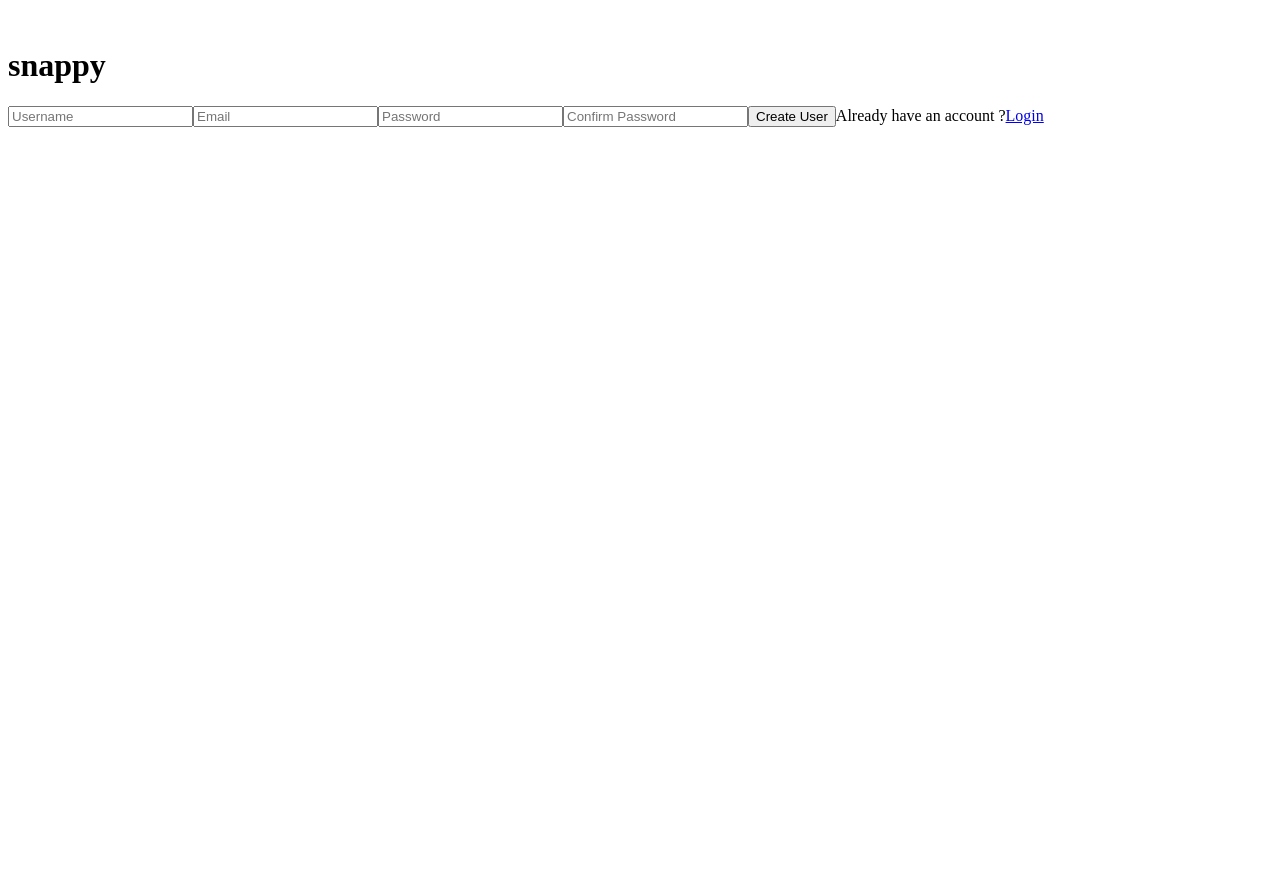
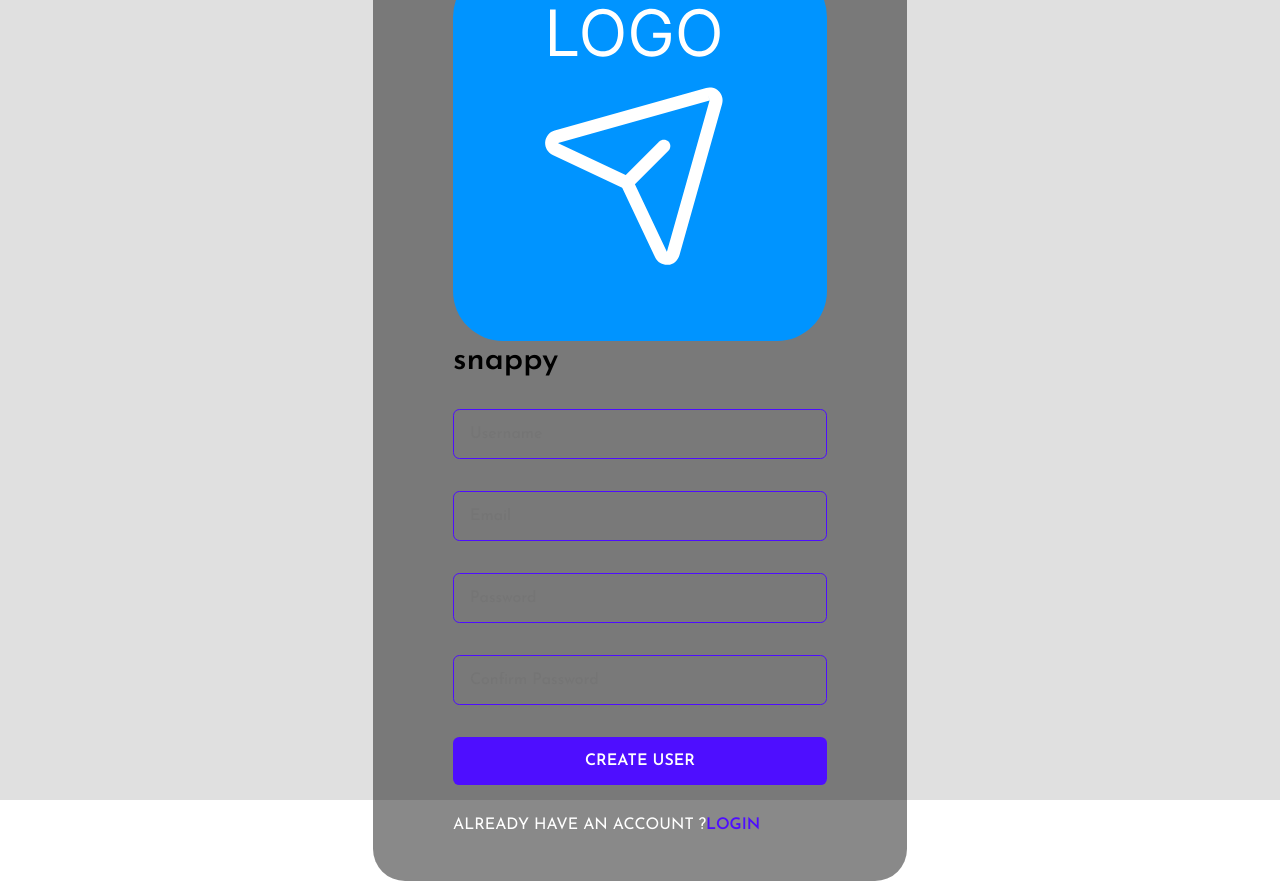
Before and after one commit to ESG-6566/salari_saedi_messenger_final_project, a React (Create React App) app in the folder client/: page /register in a window 1280 px wide. Before the commit the page ends 800 px from the top, so only its background shows below. Built offline with nearby package versions, Linux system fonts and the light colour scheme.

Commit message:
edit register page template

```diff
--- a/client/src/index.css
+++ b/client/src/index.css
@@ -0,0 +1,18 @@
+/* using google fonts : josefin sans 100,200,300,400,500 */
+@import url('https://fonts.googleapis.com/css2?family=Inter:wght@100&family=Josefin+Sans:wght@100;200;300;400;500;600&display=swap');
+
+*{
+    margin: 0;
+    padding: 0;
+    box-sizing: border-box;
+}
+
+body,button,input{
+    font-family: 'Josefin Sans', sans-serif;
+}
+
+body{
+    max-height: 100vh;
+    max-width: 100vw;
+    overflow: hidden;
+}
--- /dev/null
+++ b/client/src/mystyle.module.css
@@ -0,0 +1,4 @@
+.logoFildInRigesterPage{
+    display: flex;
+    flex-direction: row;
+}
--- a/client/src/pages/Register.jsx
+++ b/client/src/pages/Register.jsx
@@ -1,6 +1,9 @@
 import React from "react"
 import styled from "styled-components"
 import { Link } from "react-router-dom"
+// import Logo from "../assets/logo.svg"
+import Logo2 from "../assets/logo2.svg"
+import styles from '../mystyle.module.css'
 
 const handleSubmit = (event)=>{
     event.preventDefault();
@@ -8,12 +11,13 @@ const handleSubmit = (event)=>{
 }
 const handleChange = (event) => {};
 
+
 export default function Register(){
     return <>
     <FormContainer>
         <form onSubmit={(event)=>handleSubmit(event)}>
             <div className="nrand">
-                <img src="" alt=""/>
+                <img src={Logo2} alt="Logo"/>
                 <h1>snappy</h1>
             </div>
             <input
@@ -49,4 +53,71 @@ export default function Register(){
     </>
 }
 
-const FormContainer = styled.div``
+const FormContainer = styled.div`
+  height: 100vh;
+  width: 100vw;
+  display: flex;
+  flex-direction: column;
+  justify-content: center;
+  gap: 1rem;
+  align-items: center;
+  background-color: #E0E0E0;
+  .brand {
+    display: flex;
+    align-items: center;
+    gap: 1rem;
+    justify-content: center;
+    img {
+      height: 5rem;
+    }
+    h1 {
+      color: white;
+      text-transform: uppercase;
+    }
+  }
+
+  form {
+    display: flex;
+    flex-direction: column;
+    gap: 2rem;
+    background-color: #00000076;
+    border-radius: 2rem;
+    padding: 3rem 5rem;
+  }
+  input {
+    background-color: transparent;
+    padding: 1rem;
+    border: 0.1rem solid #4e0eff;
+    border-radius: 0.4rem;
+    color: white;
+    width: 100%;
+    font-size: 1rem;
+    &:focus {
+      border: 0.1rem solid #997af0;
+      outline: none;
+    }
+  }
+  button {
+    background-color: #4e0eff;
+    color: white;
+    padding: 1rem 2rem;
+    border: none;
+    font-weight: bold;
+    cursor: pointer;
+    border-radius: 0.4rem;
+    font-size: 1rem;
+    text-transform: uppercase;
+    &:hover {
+      background-color: #4e0eff;
+    }
+  }
+  span {
+    color: white;
+    text-transform: uppercase;
+    a {
+      color: #4e0eff;
+      text-decoration: none;
+      font-weight: bold;
+    }
+  }
+`;
```
Also changed, not shown: client/src/assets/logo2.svg (added).
